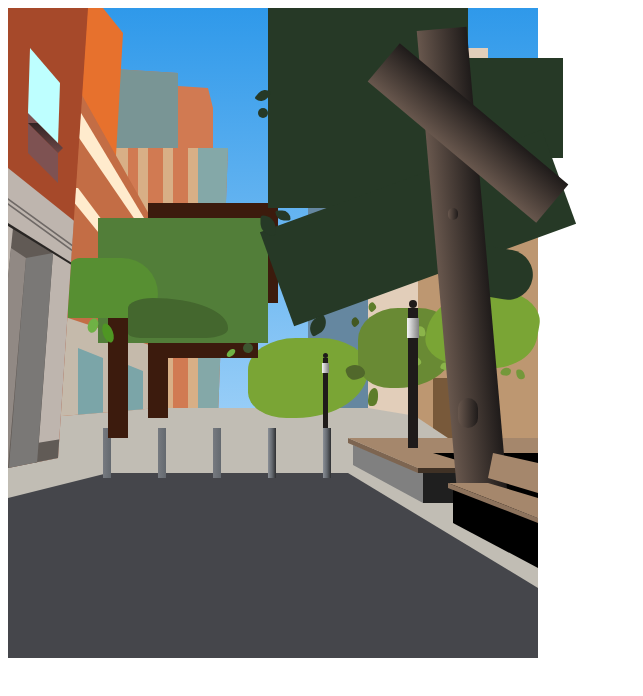
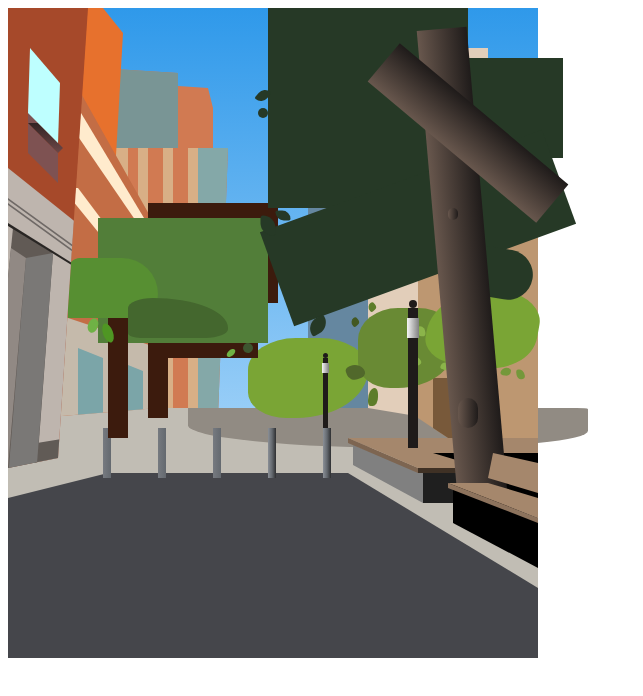
Before and after one commit to mkiyah-b/CSSStillLife, a plain HTML site: page index.html in a window 1280 px wide. Shown: the whole page, without its empty margins (0-643 px from the left). Drawn offline with Linux system fonts and the light colour scheme.

Commit message:
added round road

```diff
--- a/index.html
+++ b/index.html
@@ -9,7 +9,9 @@
             <div id="horizon"></div>
             <div id="belowHorizon">
                 <div id="road">
-                    <div id="pavement"></div>
+                        <div id="circle"></div>
+                    <div id="pavement">
+                    </div>
                     <div id="posts">
                         <i></i>
                         <i></i>
--- a/landscape.css
+++ b/landscape.css
@@ -31,6 +31,14 @@ html{
     height: 200px;
     background-color: rgb(69, 70, 75);
     clip-path: polygon(340px 15px, 100px 15px, 0 40px, 0 200px, 530px 200px, 530px 130px);
+}
+#circle {
+    position: absolute;
+    left: 180px;
+    width: 400px;
+    height: 40px;
+    background-color: rgb(145, 139, 131);
+    border-radius: 0% 10% 150% 200%;
 }
 
 #posts {
```
